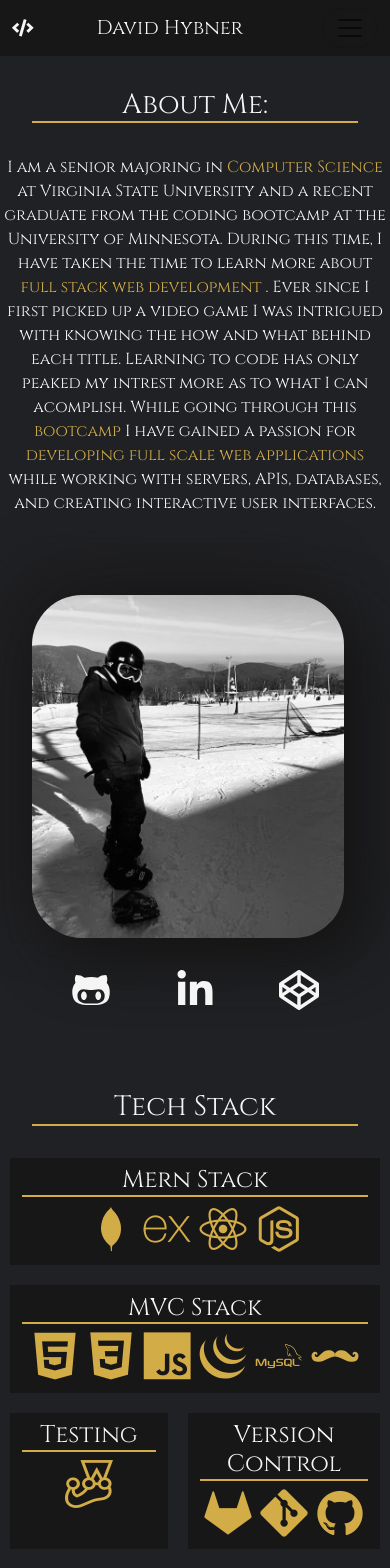
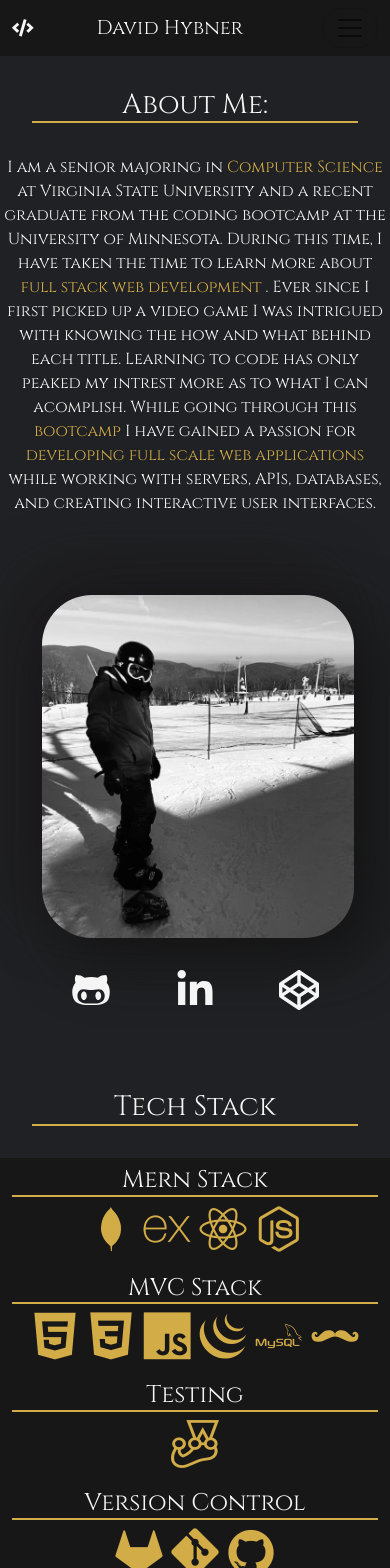
Before and after one commit to WixkedLuck/Portfolio-But-React, a React (Create React App) app: page / in a window 390 px wide. Shown: the top 1568 px of the page. Built offline with nearby package versions, Linux system fonts and the light colour scheme.

Commit message:
Update About.css
change display styling for certain screen sizes

```diff
--- a/src/styles/About.css
+++ b/src/styles/About.css
@@ -109,9 +109,15 @@ box-shadow:  20px 20px 60px #141414,
     }
     .photo{
         width: 80% !important;
-        margin-left: 2rem;
+        margin-left: 2.6rem;
     }
     p{
         text-align: center;
     }
+    .col{ flex:  none !important;
+
+    }
+    .col-style{
+        margin: 0px !important;
+    }
 }
```
